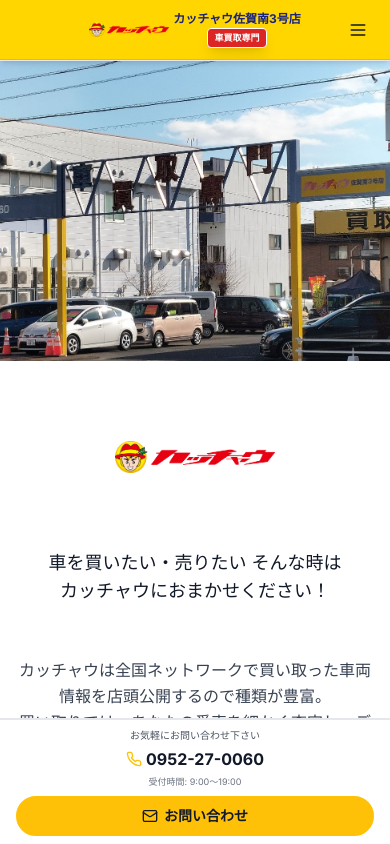
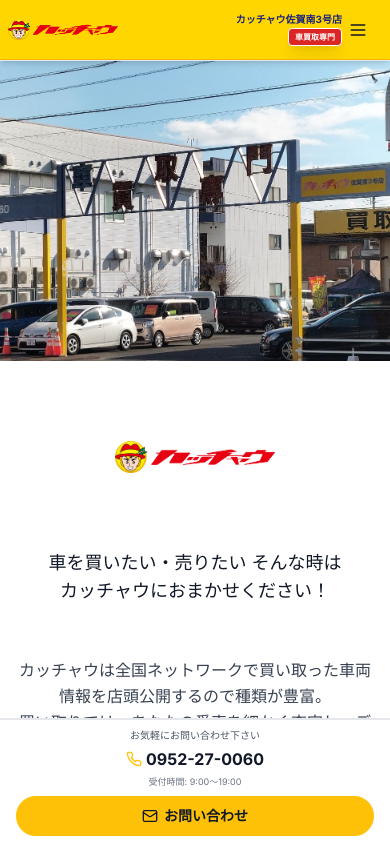
Before and after one commit to homepagebusinessfc-debug/homepage-business-project, a Next.js app: page / in a window 390 px wide. Shown: the top 844 px of the page. Built offline with nearby package versions, Linux system fonts and the light colour scheme.

Commit message:
Update file Header.tsx

```diff
--- a/components/Header.tsx
+++ b/components/Header.tsx
@@ -32,37 +32,41 @@ export default function Header() {
     <>
       {/* ヘッダー部分（固定表示） */}
       <header className="bg-white shadow-md sticky top-0 z-50">
-        {/* 1. テキスト部分（上） - スマホ時は高さを小さく */}
+        {/* 1. テキスト部分（上） - スマホ時は左右配置 */}
         <div
           className="text-gray-900 h-[60px] sm:h-[90px] px-2 sm:px-4 lg:px-8 border-b border-kacchau-dark overflow-hidden flex items-center"
           style={{ backgroundColor: '#FFD600' }}
         >
           <div className="max-w-[1600px] mx-auto w-full">
-            {/* スマホ: 中央寄せ、PC: 中央寄せ */}
-            <div className="flex flex-row flex-nowrap justify-center sm:justify-center items-center gap-2 sm:gap-3 lg:gap-6 xl:gap-8 relative">
-              {/* 左側: ロゴとテキスト */}
-              <Link href="/" className="flex items-center gap-1 sm:gap-2 lg:gap-3 hover:opacity-90 transition-opacity shrink-0">
+            {/* スマホ: 左右配置、PC: 中央寄せ */}
+            <div className="flex flex-row flex-nowrap justify-between sm:justify-center items-center gap-2 sm:gap-3 lg:gap-6 xl:gap-8 relative">
+              {/* 左側: ロゴ（スマホ時は大きく） */}
+              <Link href="/" className="flex items-center hover:opacity-90 transition-opacity shrink-0">
                 <Image
                   src="/logo_kacchau.png"
                   alt="カッチャウロゴ"
                   width={350}
                   height={69}
-                  className="object-contain w-[80px] h-[16px] sm:w-[200px] sm:h-[39px] md:w-[250px] md:h-[49px] lg:w-[300px] lg:h-[59px] xl:w-[350px] xl:h-[69px]"
+                  className="object-contain w-[110px] h-[22px] sm:w-[200px] sm:h-[39px] md:w-[250px] md:h-[49px] lg:w-[300px] lg:h-[59px] xl:w-[350px] xl:h-[69px]"
                   priority
                 />
-                {/* スマホ: 縦並び（中央揃え）、PC: 横並び */}
-                <div className="flex flex-col sm:flex-row items-center sm:items-center gap-0.5 sm:gap-2">
-                  <span className="text-xs sm:text-sm md:text-base lg:text-lg xl:text-xl 2xl:text-2xl font-bold whitespace-nowrap leading-tight" style={{ color: '#1A237E' }}>
+              </Link>
+
+              {/* 中央〜右側: テキスト（スマホ時は右寄せ、PC時は中央） */}
+              <div className="flex items-center gap-1 sm:gap-2 lg:gap-3 shrink-0 mr-10 sm:mr-0">
+                {/* スマホ: 縦並び（右揃え）、PC: 横並び */}
+                <div className="flex flex-col sm:flex-row items-end sm:items-center gap-0.5 sm:gap-2">
+                  <span className="text-[10px] sm:text-sm md:text-base lg:text-lg xl:text-xl 2xl:text-2xl font-bold whitespace-nowrap leading-tight" style={{ color: '#1A237E' }}>
                     カッチャウ佐賀南3号店
                   </span>
-                  {/* 車買取専門バッジ - スマホは中央下、PCは右側に配置 */}
-                  <div className="inline-block px-1.5 py-0.5 sm:px-2 sm:py-1 lg:px-2 lg:py-1 border border-white sm:border-2 lg:border-2 bg-red-600 text-white font-bold text-[9px] sm:text-xs md:text-sm lg:text-sm xl:text-base rounded shadow-lg whitespace-nowrap">
+                  {/* 車買取専門バッジ */}
+                  <div className="inline-block px-1.5 py-0.5 sm:px-2 sm:py-1 lg:px-2 lg:py-1 border border-white sm:border-2 lg:border-2 bg-red-600 text-white font-bold text-[8px] sm:text-xs md:text-sm lg:text-sm xl:text-base rounded shadow-lg whitespace-nowrap">
                     車買取専門
                   </div>
                 </div>
-              </Link>
+              </div>
 
-              {/* 右側: PC表示のみ連絡先情報、スマホはメニューボタン（絶対配置） */}
+              {/* 右側: PC表示のみ連絡先情報 */}
               <div className="hidden sm:flex flex-row flex-nowrap items-center gap-0.5 sm:gap-2 lg:gap-3 xl:gap-4 shrink-0">
                 {/* PC表示のみ */}
                 <span className="hidden 2xl:inline text-xs sm:text-sm md:text-base lg:text-base whitespace-nowrap text-gray-900">お気軽にお問い合わせ下さい</span>
```
